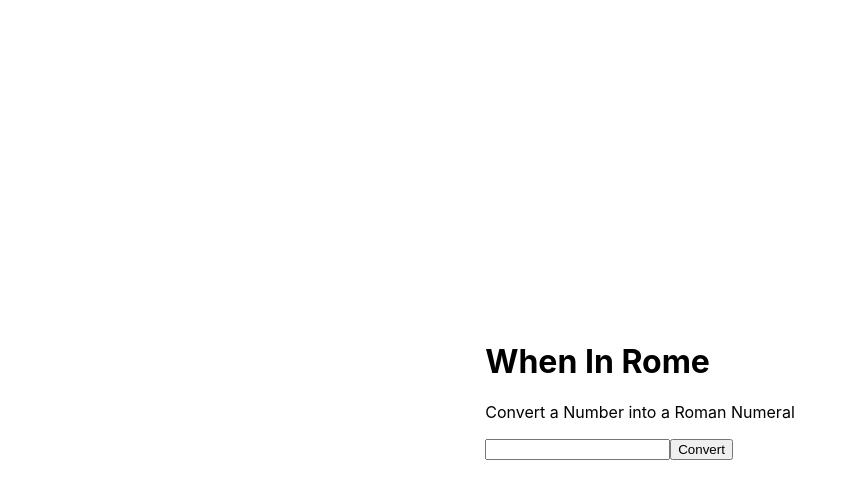
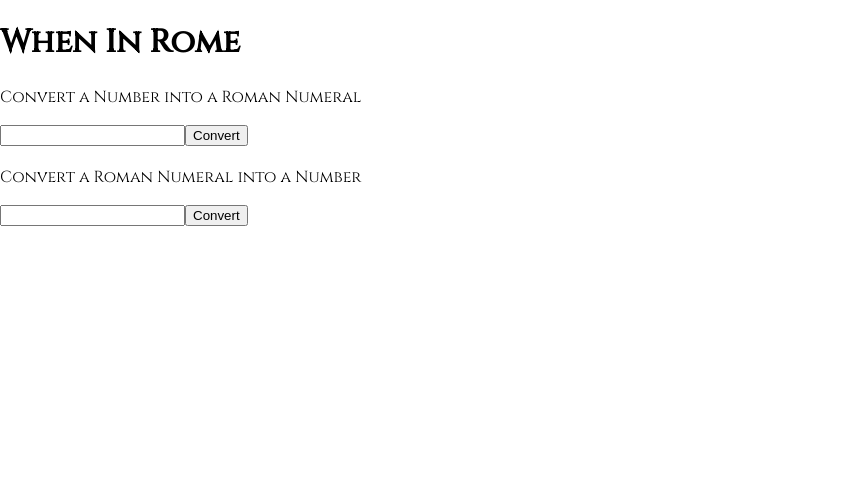
Before and after one commit to kimcapgab/when-in-rome, a Next.js app in the folder when-in-rome/: page / in a window 1280 px wide. Shown: the top 498 px of the page, without its empty margins (0-857 px from the left). Built offline with nearby package versions, Linux system fonts and the light colour scheme.

Commit message:
Semi functioning roman to numeral, need to come back to fix small issues

```diff
--- /dev/null
+++ b/when-in-rome/pages/api/numbers/roman.js
@@ -0,0 +1,45 @@
+import romanNums from "/int_to_roman.json";
+
+export default function romanConvert(req, res) {
+  // "IX"
+  let roman = req;
+  // ['I', 'X']
+  const romanArray = roman.split("");
+  console.log(romanArray);
+
+  let total = 0;
+  let current;
+  let currentValue;
+  let next;
+  let nextValue;
+
+  function findRoman(x) {
+    let found = romanNums.find(([key]) => key === x);
+    console.log(found);
+    return found;
+  }
+
+  // let i = 0; i < 2; i++
+  for (let i = 0; i < romanArray.length; i++) {
+    // current = "I"
+    current = romanArray[i];
+    // console.log(current);
+    // next = "V"
+    next = romanArray[i + 1];
+    // console.log(next);
+
+    currentValue = findRoman(current)[1];
+    // console.log(currentValue);
+    nextValue = findRoman(next);
+    // console.log(nextValue);
+
+    if (currentValue < nextValue) {
+      total += nextValue - currentValue;
+    } else {
+      total += currentValue;
+    }
+    console.log(total);
+  }
+  console.log(total);
+  return total;
+}
--- a/when-in-rome/pages/index.js
+++ b/when-in-rome/pages/index.js
@@ -2,10 +2,13 @@ import Head from "next/head";
 import styles from "../styles/Home.module.css";
 import { useState } from "react";
 import convert from "./api/numbers/num";
+import romanConvert from "./api/numbers/roman";
 
 export default function Home() {
   const [num, setNum] = useState("");
   const [result, setResult] = useState("");
+  const [roman, setRoman] = useState("");
+  const [answer, setAnswer] = useState("");
 
   const handleChange = (e) => {
     const { value } = e.target;
@@ -17,6 +20,18 @@ export default function Home() {
     let res = await convert(num);
     console.log(res);
     setResult(res);
+  };
+
+  const handleChangeRoman = (e) => {
+    const { value } = e.target;
+    setRoman(value);
+  };
+
+  const handleSubmitRoman = async (e) => {
+    e.preventDefault();
+    let res = await romanConvert(roman);
+    console.log(res);
+    setAnswer(res);
   };
 
   return (
@@ -39,6 +54,13 @@ export default function Home() {
             <button onClick={handleSubmit}>Convert</button>
             <h2>{result}</h2>
           </form>
+
+          <form>
+            <p>Convert a Roman Numeral into a Number</p>
+            <input value={roman} name="roman" onChange={handleChangeRoman} />
+            <button onClick={handleSubmitRoman}>Convert</button>
+            <h2>{answer}</h2>
+          </form>
         </div>
       </main>
     </div>
--- a/when-in-rome/styles/Home.module.css
+++ b/when-in-rome/styles/Home.module.css
@@ -1,4 +1,4 @@
-.container {
+/* .container {
   padding: 0 2rem;
 }
 
@@ -113,4 +113,4 @@
     width: 100%;
     flex-direction: column;
   }
-}
+} */
--- a/when-in-rome/styles/globals.css
+++ b/when-in-rome/styles/globals.css
@@ -1,9 +1,10 @@
+@import url("https://fonts.googleapis.com/css2?family=Cinzel:wght@400;500&display=swap");
+
 html,
 body {
   padding: 0;
   margin: 0;
-  font-family: -apple-system, BlinkMacSystemFont, Segoe UI, Roboto, Oxygen,
-    Ubuntu, Cantarell, Fira Sans, Droid Sans, Helvetica Neue, sans-serif;
+  font-family: "Cinzel", serif;
 }
 
 a {
```
